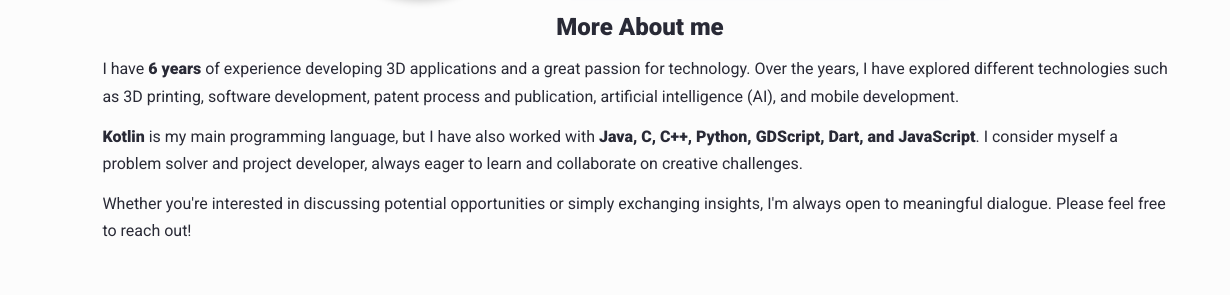
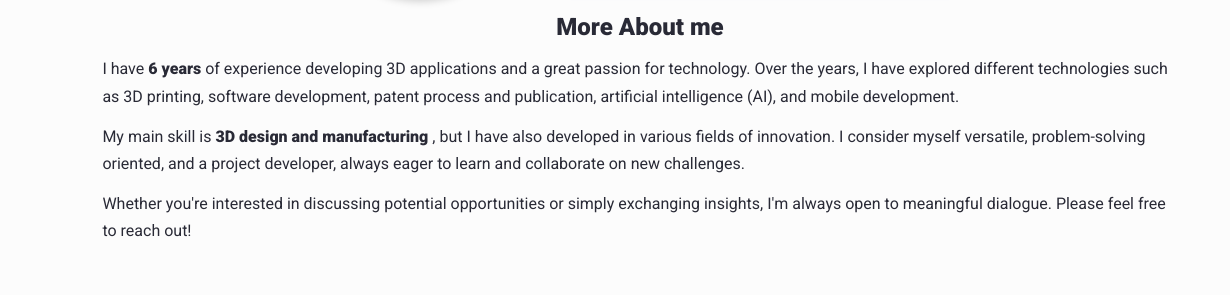
Before and after one commit to dieguk/diegodoys.github.io, a plain HTML site: page index.html in a window 1280 px wide. Shown: the part 291-586 px from the top of the page, 0-1230 px from the left. Drawn offline with nearby package versions, Linux system fonts and the light colour scheme.

Commit message:
Update index.html

```diff
--- a/index.html
+++ b/index.html
@@ -51,7 +51,7 @@
             I have <b>6 years</b> of experience developing 3D applications and a great passion for technology. Over the years, I have explored different technologies such as 3D printing, software development, patent process and publication, artificial intelligence (AI), and mobile development.
         </p>
         <p>
-            <b>Kotlin</b> is my main programming language, but I have also worked with <b>Java, C, C++, Python, GDScript, Dart, and JavaScript</b>. I consider myself a problem solver and project developer, always eager to learn and collaborate on creative challenges.
+            My main skill is <b> 3D design and manufacturing </b>, but I have also developed in various fields of innovation. I consider myself versatile, problem-solving oriented, and a project developer, always eager to learn and collaborate on new challenges.
         </p>
         <p>
             Whether you're interested in discussing potential opportunities or simply exchanging insights, I'm always open to meaningful dialogue. Please feel free to reach out!
```
